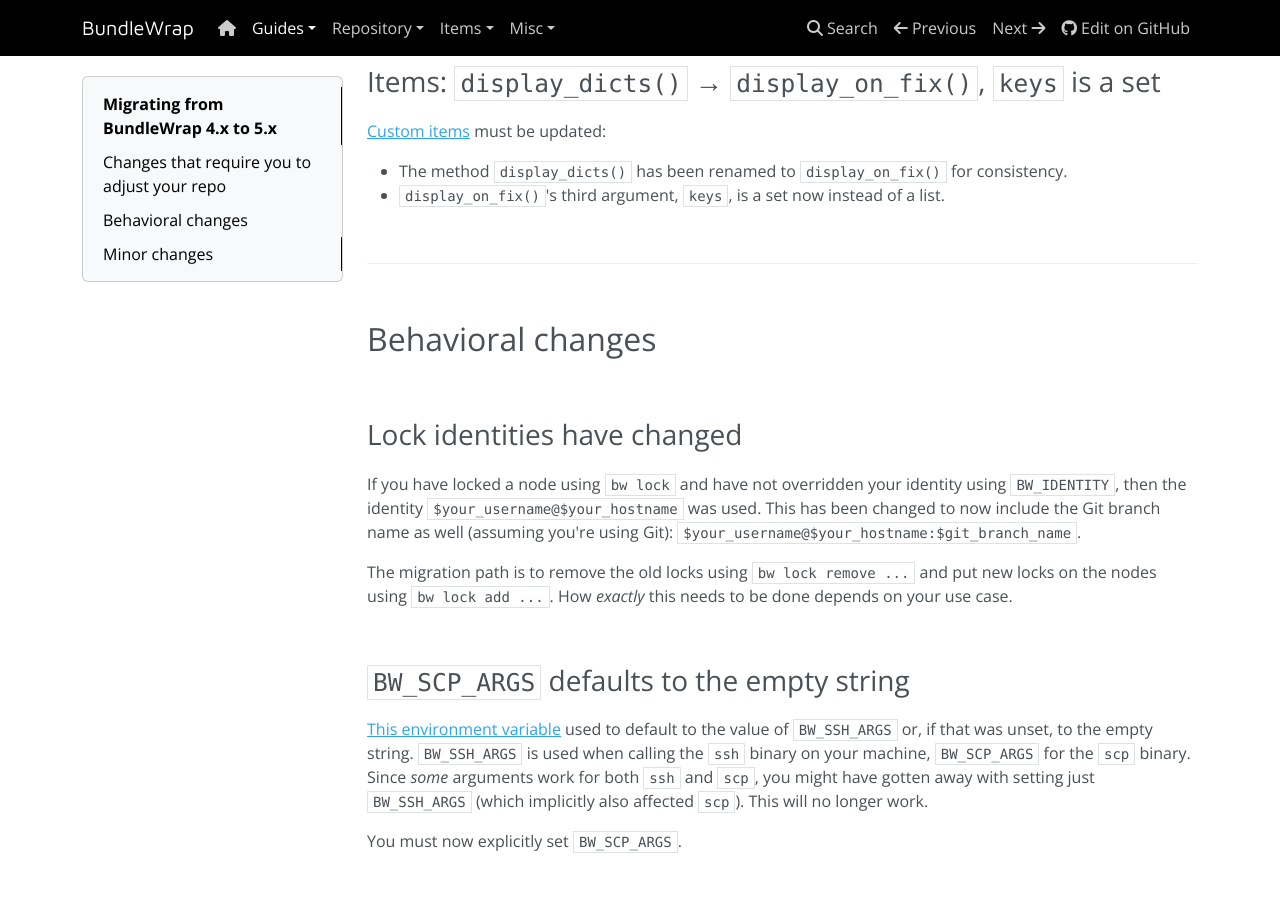
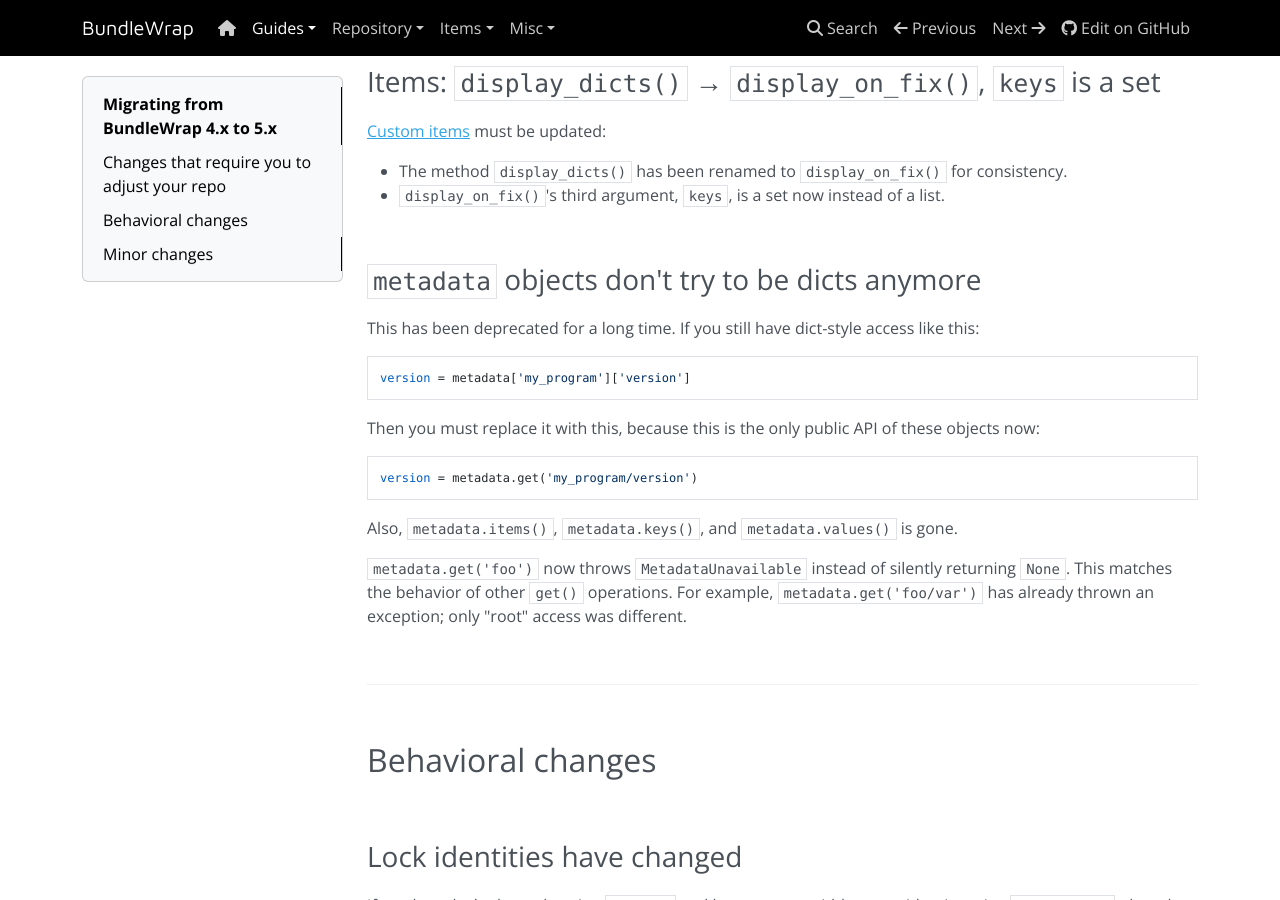
Before and after one commit to bundlewrap/bundlewrap, an MkDocs documentation site: the page built from docs/content/guide/migrate_45.md, in a window 1280 px wide and 900 px high, scrolled down 3487 px. Built offline with MkDocs 1.6.1, drawn with Linux system fonts in a browser that asks for light colours; nearby versions of some CDN libraries.

Commit message:
CHANGELOG/migrate_45: Update for recent merge

```diff
--- a/docs/content/guide/migrate_45.md
+++ b/docs/content/guide/migrate_45.md
@@ -147,6 +147,22 @@
 
 <br>
 
+### `metadata` objects don't try to be dicts anymore
+
+This has been deprecated for a long time. If you still have dict-style access like this:
+
+    version = metadata['my_program']['version']
+
+Then you must replace it with this, because this is the only public API of these objects now:
+
+    version = metadata.get('my_program/version')
+
+Also, `metadata.items()`, `metadata.keys()`, and `metadata.values()` is gone.
+
+`metadata.get('foo')` now throws `MetadataUnavailable` instead of silently returning `None`. This matches the behavior of other `get()` operations. For example, `metadata.get('foo/var')` has already thrown an exception; only "root" access was different.
+
+<br>
+
 <hr>
 
 <br>
```
Also changed, not shown: CHANGELOG.md.
